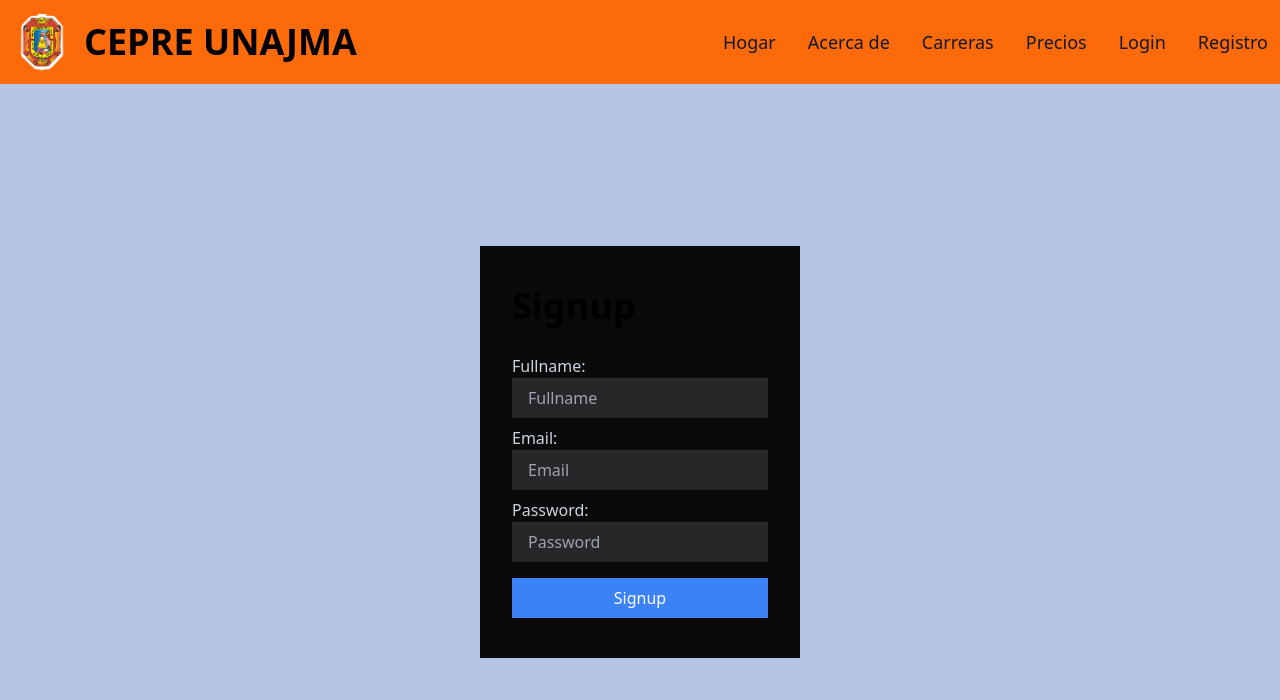
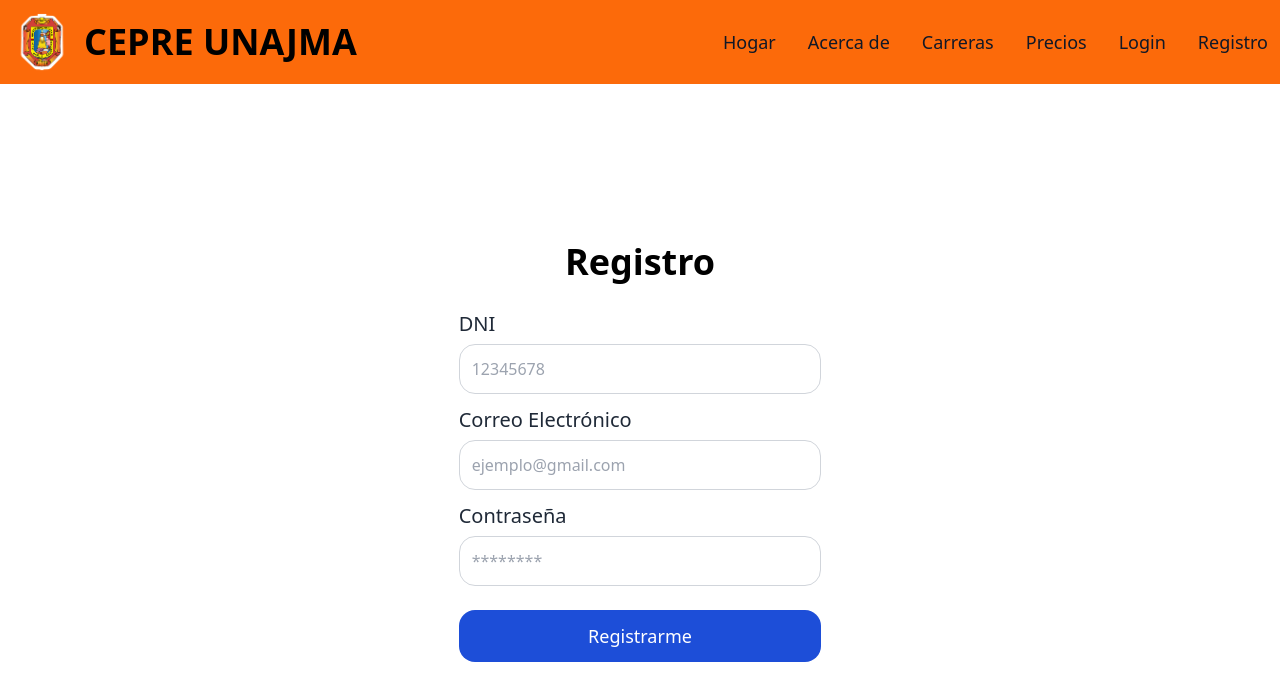
Before and after one commit to Maschine12/Cepre_Kevin, a Next.js app: page /register in a window 1280 px wide. Shown: the top 700 px of the page. Built offline with nearby package versions, Linux system fonts and the light colour scheme; no server answers.

Commit message:
problemas back

```diff
--- a/package.json
+++ b/package.json
@@ -24,10 +24,11 @@
     "embla-carousel-react": "^8.5.1",
     "eslint": "8.42.0",
     "eslint-config-next": "13.4.5",
+    "jsonwebtoken": "^9.0.2",
     "lucide-react": "^0.464.0",
     "mongoose": "^7.2.3",
     "next": "^15.0.3",
-    "next-auth": "^4.24.10",
+    "next-auth": "^4.24.11",
     "postcss": "8.4.24",
     "react": "18.2.0",
     "react-aria-components": "^1.5.0",
@@ -40,6 +41,7 @@
     "zod": "^3.23.8"
   },
   "devDependencies": {
-    "@types/bcryptjs": "^2.4.2"
+    "@types/bcryptjs": "^2.4.2",
+    "@types/jsonwebtoken": "^9.0.7"
   }
 }
--- /dev/null
+++ b/src/app/api/login/route.ts
@@ -0,0 +1,64 @@
+import { NextApiRequest, NextApiResponse } from 'next';
+import bcrypt from 'bcryptjs';
+import jwt from 'jsonwebtoken';
+import { connectDB } from '@/libs/mongodb';
+import { User } from '@/models/user';
+
+// Handler para la API de login
+export default async function handler(req: NextApiRequest, res: NextApiResponse) {
+    if (req.method !== 'POST') {
+        return res.status(405).json({ message: 'Método no permitido' });
+    }
+
+    // Validación de campos requeridos
+    const { email, password } = req.body;
+    if (!email || !password) {
+        return res.status(400).json({ message: 'Faltan campos requeridos: email y password' });
+    }
+
+    // Validación del formato del email
+    const emailRegex = /^[^\s@]+@[^\s@]+\.[^\s@]+$/;
+    if (!emailRegex.test(email)) {
+        return res.status(400).json({ message: 'Formato de correo electrónico inválido' });
+    }
+
+    try {
+        // Conectar a la base de datos
+        await connectDB();
+
+        // Buscar el usuario por correo electrónico
+        const user = await User.findOne({ email });
+
+        if (!user) {
+            return res.status(401).json({ message: 'Credenciales incorrectas: usuario no encontrado' });
+        }
+
+        // Verificar la contraseña usando bcrypt
+        const passwordMatch = await bcrypt.compare(password, user.password);
+
+        if (!passwordMatch) {
+            return res.status(401).json({ message: 'Credenciales incorrectas: contraseña incorrecta' });
+        }
+
+        // Verificar que la variable de entorno JWT_SECRET está configurada
+        const jwtSecret = process.env.JWT_SECRET;
+        if (!jwtSecret) {
+            return res.status(500).json({ message: 'Error en la configuración del servidor: JWT_SECRET no definido' });
+        }
+
+        // Crear el token JWT
+        const token = jwt.sign(
+            { id: user._id, email: user.email },
+            jwtSecret,
+            { expiresIn: '1h' }
+        );
+
+        // Responder con el token y los datos del usuario (sin la contraseña)
+        const { password: _, ...userData } = user.toObject(); // Eliminamos la contraseña antes de devolver los datos
+        res.status(200).json({ token, user: userData });
+
+    } catch (error) {
+        console.error('Error en el servidor:', error);  // Log de error para depuración
+        res.status(500).json({ message: 'Error en el servidor', error: error.message || error });
+    }
+}
--- a/src/app/carreras/page.tsx
+++ b/src/app/carreras/page.tsx
@@ -6,7 +6,7 @@ function CarrerasPage() {
       <div>
         CarrerasPage
       </div>
-      <Signup />
+
     </div>
 
   )
--- a/src/app/register/page.tsx
+++ b/src/app/register/page.tsx
@@ -1,73 +1,12 @@
-"use client";
-import { FormEvent, useState } from "react";
-import axios, { AxiosError } from "axios";
-import { signIn } from "next-auth/react";
-import { useRouter } from "next/navigation";
+import Signup from '@/components/registro/registroInicial'
+import React from 'react'
 
-function Signup() {
-  const [error, setError] = useState();
-  const router = useRouter();
-
-  const handleSubmit = async (event: FormEvent<HTMLFormElement>) => {
-    event.preventDefault();
-    try {
-      const formData = new FormData(event.currentTarget);
-      const signupResponse = await axios.post("/api/auth/signup", {
-        email: formData.get("email"),
-        password: formData.get("password"),
-        fullname: formData.get("fullname"),
-      });
-      const res = await signIn("credentials", {
-        email: signupResponse.data.email,
-        password: formData.get("password"),
-        redirect: false,
-      });
-
-      if (res?.ok) return router.push("/dashboard/profile");
-    } catch (error) {
-      if (error instanceof AxiosError) {
-        const errorMessage = error.response?.data.message;
-        setError(errorMessage);
-      }
-    }
-  };
-
+function PageRegister() {
   return (
-    <div className="justify-center h-[calc(100vh-4rem)] flex items-center">
-      <form onSubmit={handleSubmit} className="bg-neutral-950 px-8 py-10 w-3/12">
-        {error && <div className="bg-red-500 text-white p-2 mb-2">{error}</div>}
-        <h1 className="text-4xl font-bold mb-7">Signup</h1>
-
-        <label className="text-slate-300">Fullname:</label>
-        <input
-          type="text"
-          placeholder="Fullname"
-          className="bg-zinc-800 px-4 py-2 block mb-2 w-full"
-          name="fullname"
-        />
-
-        <label className="text-slate-300">Email:</label>
-        <input
-          type="email"
-          placeholder="Email"
-          className="bg-zinc-800 px-4 py-2 block mb-2 w-full"
-          name="email"
-        />
-
-        <label className="text-slate-300">Password:</label>
-        <input
-          type="password"
-          placeholder="Password"
-          className="bg-zinc-800 px-4 py-2 block mb-2 w-full"
-          name="password"
-        />
-
-        <button className="bg-blue-500 text-white px-4 py-2 block w-full mt-4">
-          Signup
-        </button>
-      </form>
-    </div>
-  );
+    <>
+    <Signup/>
+    </>
+  )
 }
 
-export default Signup;
+export default PageRegister
--- a/src/components/login/loginComponent.tsx
+++ b/src/components/login/loginComponent.tsx
@@ -1,37 +1,68 @@
-"use client";
-
-import React, { FormEvent, useState } from "react";
+import React, { FormEvent, useState, useEffect } from "react";
 import { useRouter } from "next/navigation";
-import { signIn } from "next-auth/react";
 import Button from "../ui/buton";
 import Label from "../ui/label";
 import Input from "../ui/input";
 
 function LoginComponent() {
-    const [error, setError] = useState("");
+    const [email, setEmail] = useState<string>('');
+    const [password, setPassword] = useState<string>('');
+    const [error, setError] = useState<string>('');
+    const [loading, setLoading] = useState<boolean>(false);
     const router = useRouter();
+
+    // Validación simple del email
+    const isValidEmail = (email: string) => /\S+@\S+\.\S+/.test(email);
 
     const handleSubmit = async (event: FormEvent<HTMLFormElement>) => {
         event.preventDefault();
-        const formData = new FormData(event.currentTarget);
 
-        const res = await signIn("credentials", {
-            email: formData.get("email"),
-            password: formData.get("password"),
-            redirect: false,
-        });
-
-        if (res?.error) {
-            setError(res.error as string);
+        // Validación de los campos
+        if (!email || !password) {
+            setError("Por favor ingresa todos los campos.");
+            return;
+        }
+        if (!isValidEmail(email)) {
+            setError("Por favor ingresa un correo electrónico válido.");
             return;
         }
 
-        if (res?.ok) {
-            //cuando res sea ok xde ;-; podemos agregar el reload de page aqui ;-;
-            router.replace("/dashboard"); // Redirigir al dashboard
-            router.refresh()
+        setLoading(true);
+        setError('');
+
+        try {
+            const res = await fetch('http://localhost:3000/api/login', {
+                method: 'POST',
+                headers: {
+                    'Content-Type': 'application/json',
+                },
+                body: JSON.stringify({ email, password }),
+            });
+
+            const data = await res.json();
+
+            if (!res.ok) {
+                setError(data.message || "Hubo un error al iniciar sesión.");
+                setLoading(false);
+                return;
+            }
+
+            // Guardar el token en localStorage
+            localStorage.setItem('authToken', data.token);
+
+            // Redirigir a Dashboard
+            router.replace("/dashboard");
+        } catch (err) {
+            setError("Error al conectar con el servidor.");
+            setLoading(false);
         }
     };
+
+    useEffect(() => {
+        // Limpiar los valores de los campos en caso de un error previo
+        setEmail('');
+        setPassword('');
+    }, []);
 
     return (
         <div className="flex justify-center items-center h-screen">
@@ -46,12 +77,42 @@ function LoginComponent() {
             <div className="lg:p-30 md:p-52 sm:p-20 p-8 w-full lg:w-1/2">
                 <form onSubmit={handleSubmit}>
                     <h1 className="text-2xl font-semibold mb-4">Login</h1>
+
                     {error && <Label className="bg-red-500 rounded-md p-2">{error}</Label>}
-                    <Label>Email</Label>
-                    <Input type="email" placeholder="Email" name="email" />
-                    <Label>Contraseña</Label>
-                    <Input type="password" placeholder="*******" name="password" />
-                    <Button type="submit" className="mt-3">Ingresar</Button>
+
+                    <div className="mb-4">
+                        <Label htmlFor="email">Email</Label>
+                        <Input
+                            type="email"
+                            placeholder="Email"
+                            name="email"
+                            id="email"
+                            required
+                            value={email}
+                            onChange={(e) => setEmail(e.target.value)}
+                        />
+                    </div>
+
+                    <div className="mb-4">
+                        <Label htmlFor="password">Contraseña</Label>
+                        <Input
+                            type="password"
+                            placeholder="*******"
+                            name="password"
+                            id="password"
+                            required
+                            value={password}
+                            onChange={(e) => setPassword(e.target.value)}
+                        />
+                    </div>
+
+                    <Button
+                        type="submit"
+                        className="mt-3"
+                        disabled={loading || !email || !password || !isValidEmail(email)}
+                    >
+                        {loading ? 'Cargando...' : 'Ingresar'}
+                    </Button>
                 </form>
             </div>
         </div>
--- a/src/components/ui/buton.tsx
+++ b/src/components/ui/buton.tsx
@@ -6,7 +6,7 @@ interface Props extends React.ButtonHTMLAttributes<HTMLButtonElement> {
 }
 
 const Button: React.FC<Props> = ({ variant = 'primary', className = '', children, ...props }) => {
-    const baseStyles = "font-medium rounded-lg text-lg px-5 py-3 focus:ring-2 focus:outline-none rounded-2xl";
+    const baseStyles = "font-medium rounded-2xl text-lg px-5 py-3 focus:ring-2 focus:outline-none";
     const variantStyles = {
         primary: "text-white bg-blue-700 hover:bg-blue-800 focus:ring-blue-300",
         secondary: "text-gray-700 bg-gray-100 hover:bg-gray-200 focus:ring-gray-300",
--- a/src/libs/mongodb.ts
+++ b/src/libs/mongodb.ts
@@ -3,7 +3,7 @@ import mongoose from "mongoose";
 const { MONGODB_URI } = process.env;
 
 if (!MONGODB_URI) {
-  throw new Error("MONGODB_URI must be defined");
+  throw new Error("MONGODB_URI no esta definido");
 }
 
 export const connectDB = async () => {
--- a/src/middleware.ts
+++ b/src/middleware.ts
@@ -1,3 +1,3 @@
 export { default } from "next-auth/middleware";
 
-export const config = { matcher: ["/dashboard/:path*"] };
+export const config = { matcher: ["/dashboard"] };
```
Also changed, not shown: src/app/login/page.tsx (+1 -58 lines), src/models/user.ts (indentation only), 1 other file (tests, documents, lock files or other folders).
